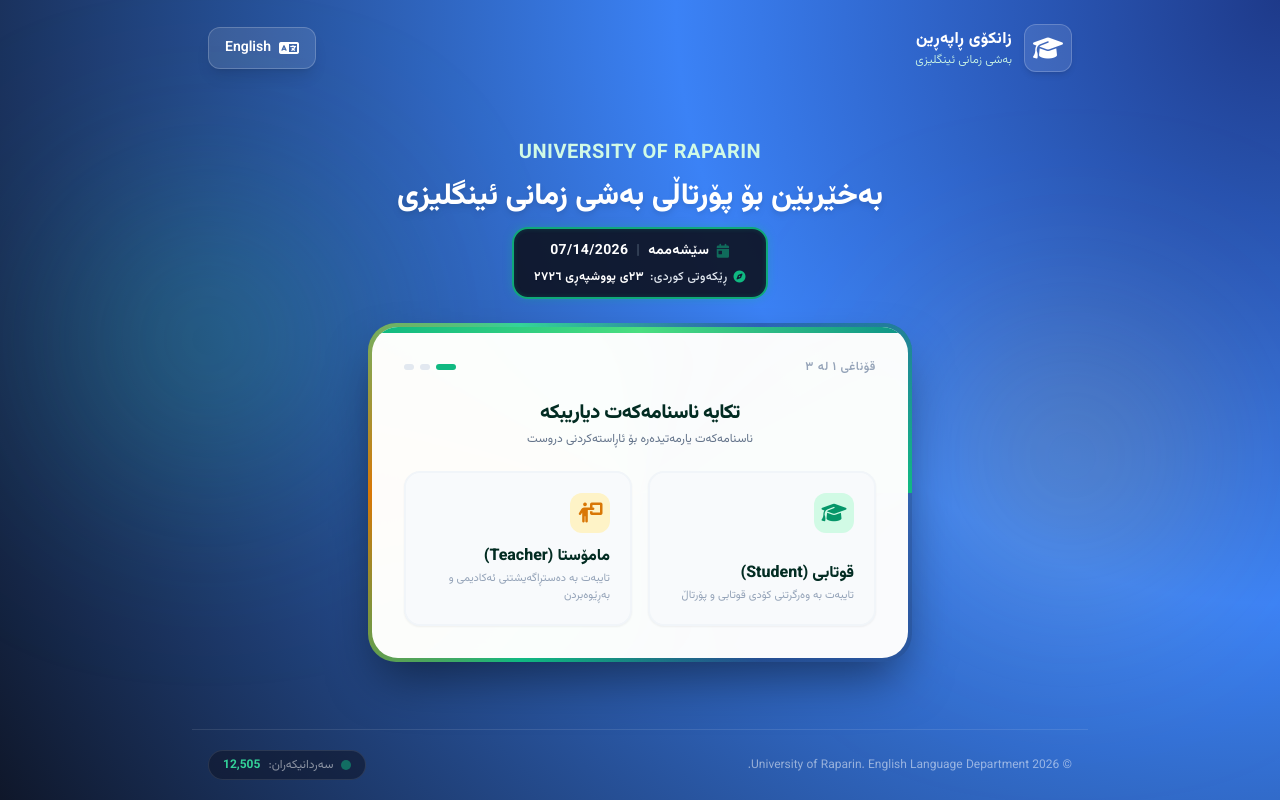
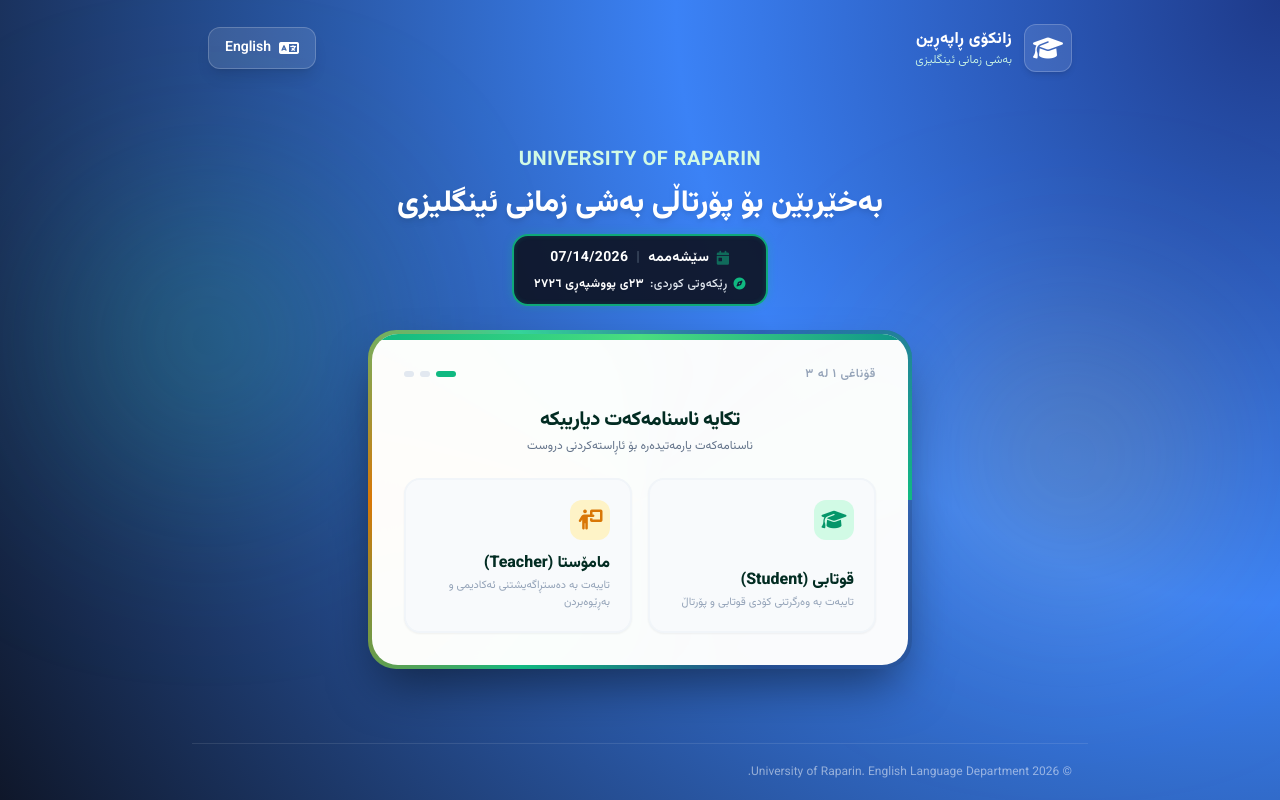
Before and after one commit to english-uor/getcode, a plain HTML site: page index.html in a window 1280 px wide. Drawn offline with nearby package versions, Linux system fonts and the light colour scheme.

Commit message:
Update index.html

```diff
--- a/index.html
+++ b/index.html
@@ -322,7 +322,7 @@
   <footer class="w-full max-w-4xl mx-auto px-4 py-5 flex flex-col sm:flex-row items-center justify-between gap-4 text-center text-xs text-white/50 border-t border-white/10 z-10 relative">
     <p>© <span id="current-year">2026</span> University of Raparin. English Language Department.</p>
 
-    <div class="flex items-center gap-2 bg-slate-900/60 border border-white/10 px-3.5 py-1.5 rounded-full cursor-pointer select-none">
+    <div class="hidden items-center gap-2 bg-slate-900/60 border border-white/10 px-3.5 py-1.5 rounded-full cursor-pointer select-none">
       <span class="inline-block w-2.5 h-2.5 rounded-full bg-emerald-500 animate-pulse"></span>
       <span id="visitor-title">سەردانیکەران:</span>
       <span id="visitor-counter" class="font-bold text-emerald-400">...</span>
```
